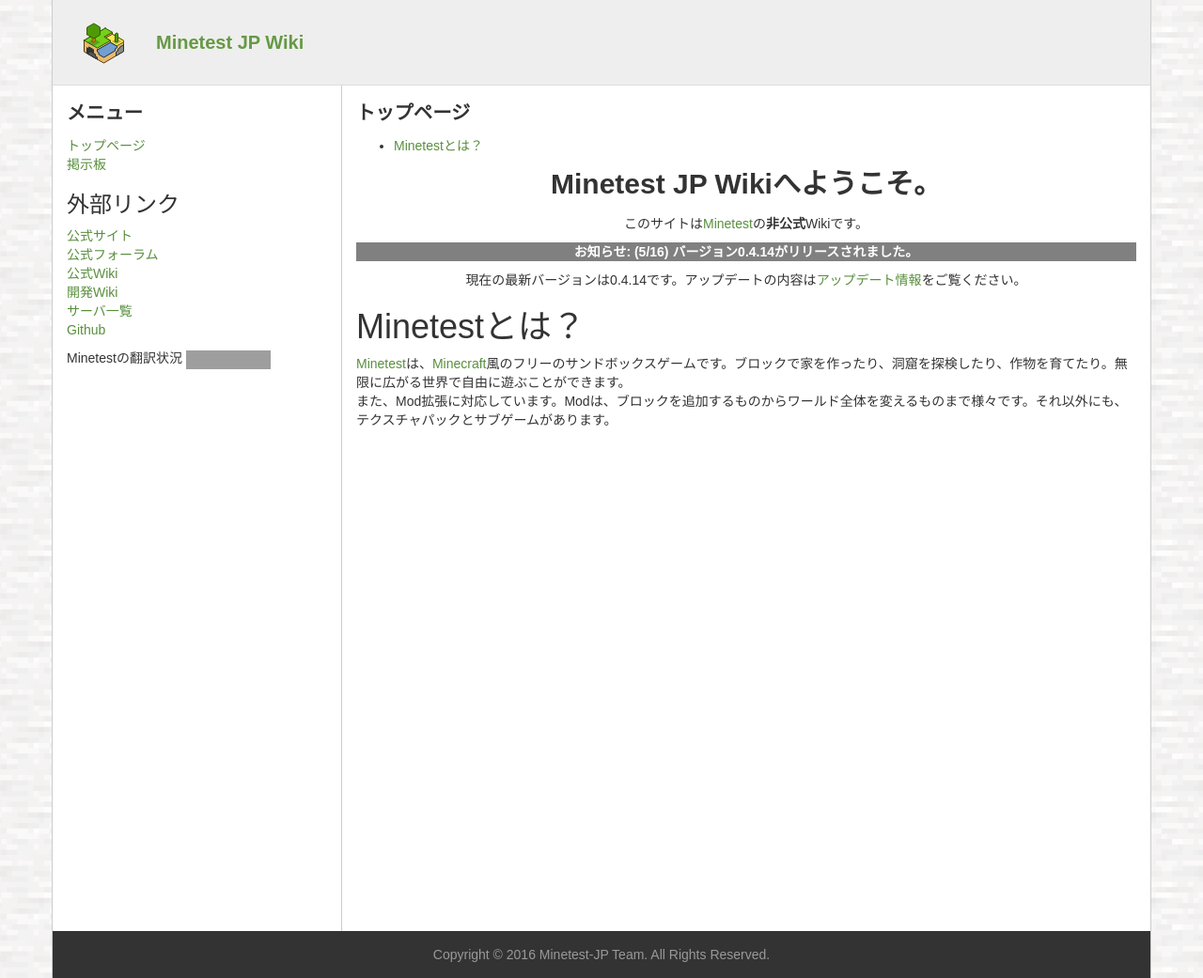
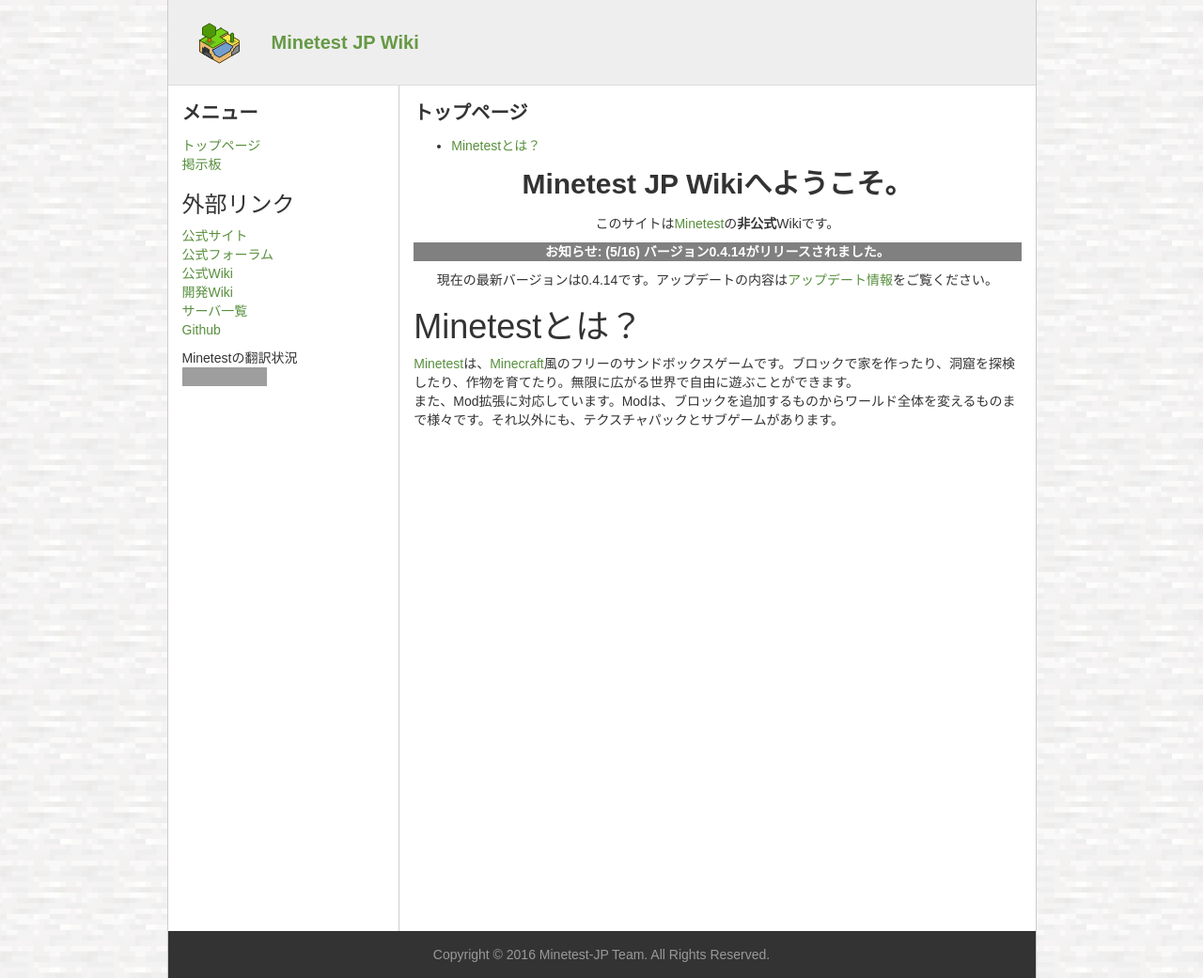
Before and after one commit to minetest-jp/wiki, a Jekyll site: the page built from index.md, in a window 1280 px wide. Shown: the whole page at 94% size. Built offline with Jekyll 4.4.1, drawn with Linux system fonts in a browser that asks for light colours; grey boxes are pictures that could not be loaded.

Commit message:
Update default.scss

```diff
--- a/css/default.scss
+++ b/css/default.scss
@@ -14,7 +14,10 @@
 
 .container {
   padding-bottom: 0;
-  //width: 925px;
+
+  @media (min-width: $screen-sm-min) {
+    width: 925px;
+  }
 }
 
 #main {
```
